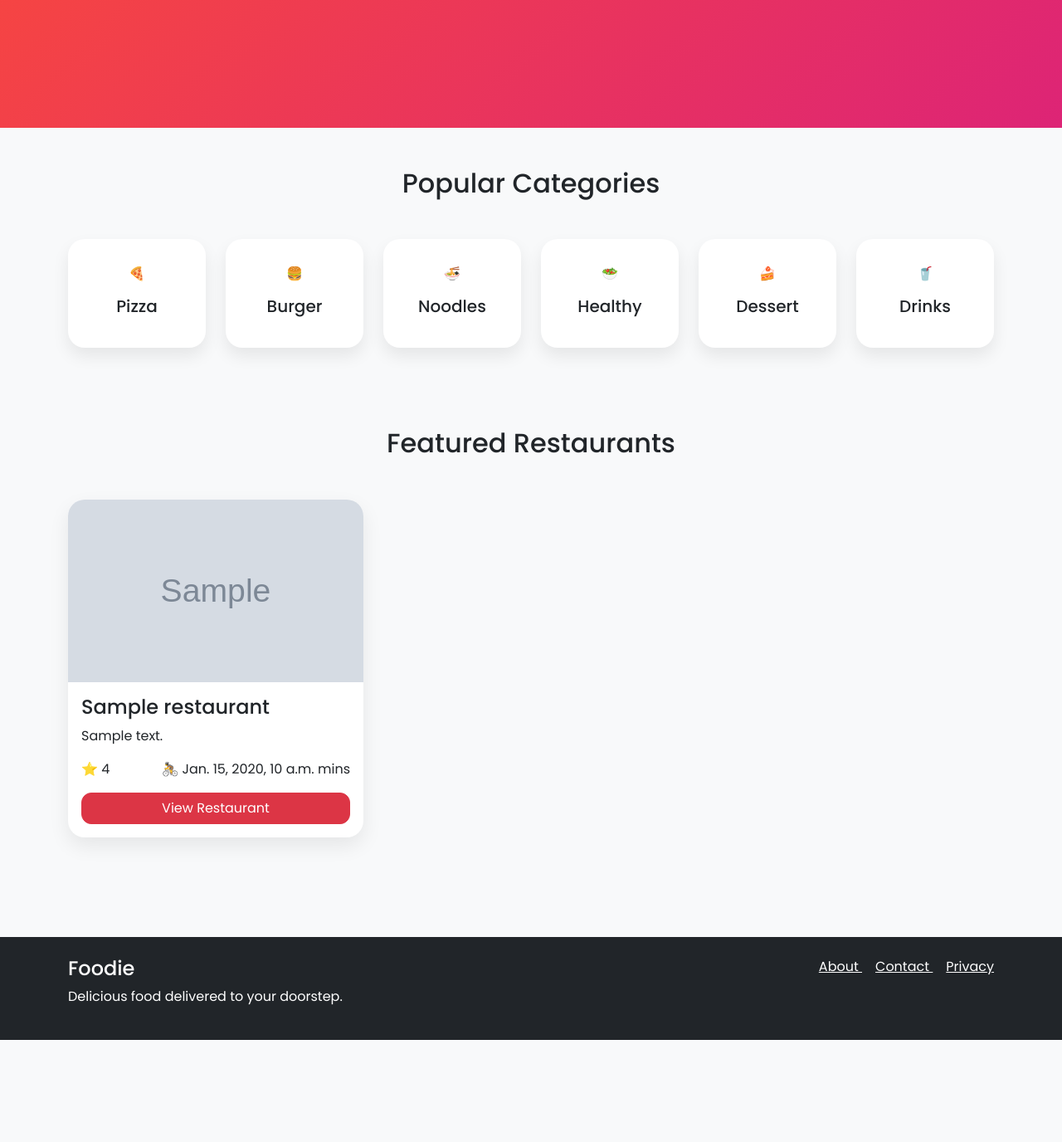
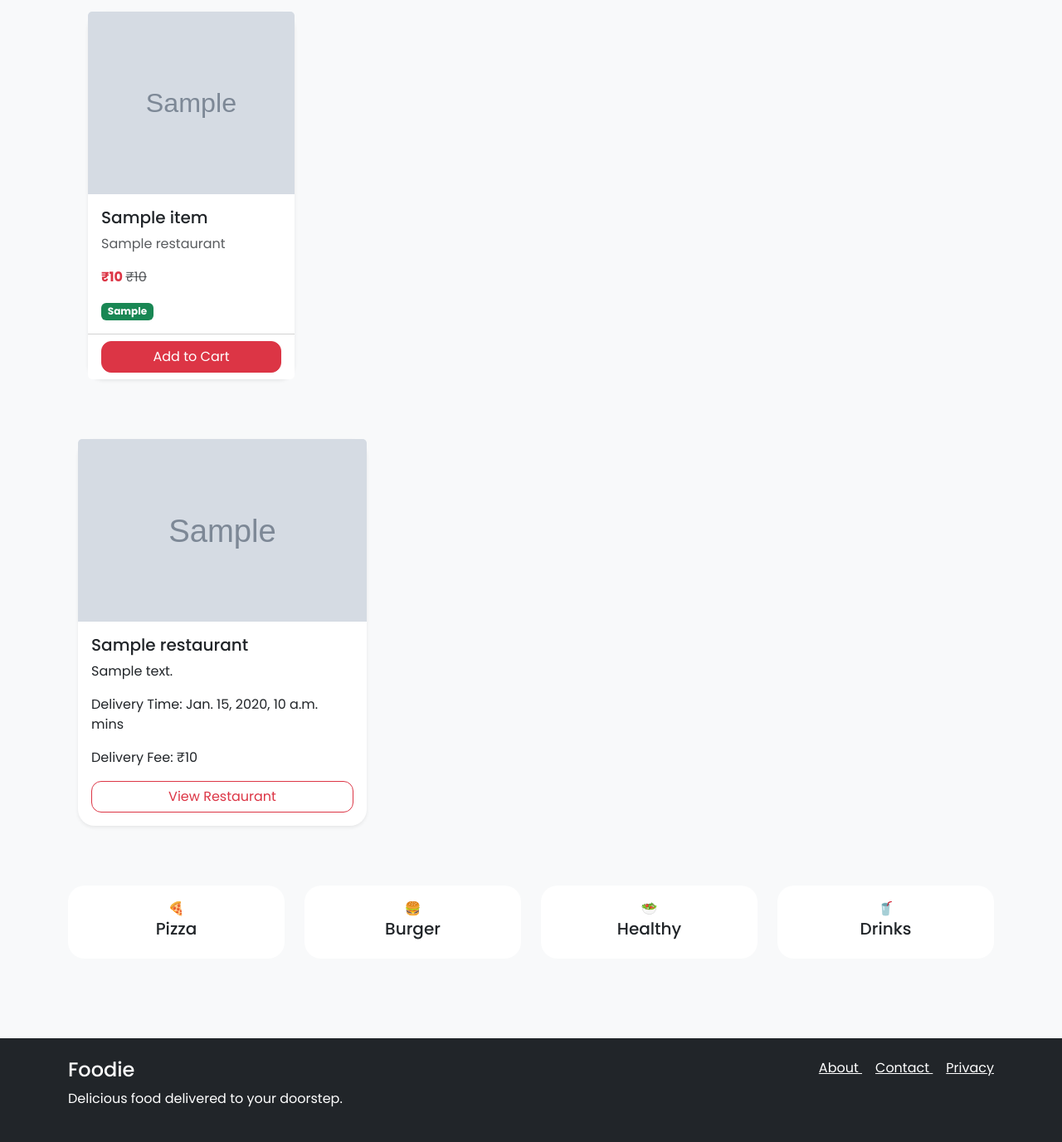
Before and after one commit to AnkitaPati15/food_delivery, a Django app: template food_delivery/templates/home.html in a window 1280 px wide. Shown: the part 622-1998 px from the top of the page at 83% size. Before the commit the page ends 1875 px from the top, so only its background shows below. Run offline with Django 5.2, Linux system fonts and the light colour scheme; the template is opened without the code that fills it: most values are stand-ins (such as "Sample title", 1, 10 or a date in 2020); grey boxes marked "Sample" are stand-in pictures.

Commit message:
Homepage with featured restaurants and dishes

```diff
--- a/food_delivery/templates/base.html
+++ b/food_delivery/templates/base.html
@@ -58,6 +58,23 @@ href="{% static 'css/profile.css' %}"
     {% include 'includes/navbar.html' %}
 
     <main>
+      <style>
+
+.card{
+
+transition:.3s;
+
+}
+
+.card:hover{
+
+transform:translateY(-6px);
+
+box-shadow:0 10px 20px rgba(0,0,0,.15);
+
+}
+
+</style>
 
         {% block content %}
         {% if messages %}
--- a/food_delivery/templates/home.html
+++ b/food_delivery/templates/home.html
@@ -1,6 +1,4 @@
-{% extends 'base.html' %}
-
-{% load static %}
+{% extends "base.html" %}
 
 {% block title %}
 Foodie
@@ -8,67 +6,141 @@ Foodie
 
 {% block content %}
 
-<section class="hero">
+<!-- Hero -->
+
+<section class="bg-danger text-white py-5">
 
 <div class="container">
 
-        <div class="row align-items-center">
+<h1 class="display-4">
 
-            <div class="col-lg-6">
-
-                <h1 class="display-3 fw-bold mb-4">
-
-                    Delicious Food
-
-                    <span class="text-warning">
-                        Delivered
-                    </span>
-
-                    To Your Door
+Delicious Food Delivered To Your Door
 
 </h1>
 
-                <p class="lead mb-4">
+<p>
 
 Order from your favourite restaurants.
-                    Fresh food.
-                    Fast delivery.
 
 </p>
 
-                <form class="row g-2">
+<a
+href="{% url 'restaurant-list' %}"
+class="btn btn-light">
 
-                    <div class="col-md-9">
+Explore Restaurants
 
-                        <input
-                            type="text"
-                            class="form-control form-control-lg"
-                            placeholder="Search restaurants or food..."
-                        >
+</a>
 
 </div>
 
-                    <div class="col-md-3">
+</section>
 
-                        <button
-                            class="btn btn-warning btn-lg w-100"
+<!-- Categories -->
+
+<div class="container py-5">
+
+<h2 class="mb-4">
+
+Popular Categories
+
+</h2>
+<!-- Featured Restaurants -->
+
+<div class="container py-5">
+
+    <h2 class="mb-4">
+
+        Featured Restaurants
+
+    </h2>
+<!-- Featured Menu Items -->
+
+<div class="container py-5">
+
+    <h2 class="mb-4">
+
+        Featured Dishes
+
+    </h2>
+
+    <div class="row">
+
+        {% for item in featured_menu_items %}
+
+        <div class="col-lg-3 col-md-4 col-sm-6 mb-4">
+
+            <div class="card h-100 shadow-sm">
+
+                {% if item.image %}
+
+                <img
+                    src="{{ item.image.url }}"
+                    class="card-img-top"
+                    style="height:220px; object-fit:cover;"
                 >
-                            Search
-                        </button>
+
+                {% endif %}
+
+                <div class="card-body">
+
+                    <h5 class="card-title">
+
+                        {{ item.name }}
+
+                    </h5>
+
+                    <p class="text-muted">
+
+                        {{ item.restaurant.name }}
+
+                    </p>
+
+                    <p>
+
+                        {% if item.discount_price %}
+
+                        <span class="text-danger fw-bold">
+
+                            ₹{{ item.discount_price }}
+
+                        </span>
+
+                        <del class="text-muted">
+
+                            ₹{{ item.price }}
+
+                        </del>
+
+                        {% else %}
+
+                        <span class="fw-bold">
+
+                            ₹{{ item.price }}
+
+                        </span>
+
+                        {% endif %}
+
+                    </p>
+
+                    <span class="badge bg-success">
+
+                        {{ item.get_food_type_display }}
+
+                    </span>
 
                 </div>
 
-                </form>
+                <div class="card-footer bg-white">
 
-            </div>
+                    <a
+                        href="#"
+                        class="btn btn-danger w-100">
 
-            <div class="col-lg-6 text-center">
+                        Add to Cart
 
-                <img
-                    src="{% static 'images/hero.png' %}"
-                    class="img-fluid"
-                    alt="Food Delivery"
-                >
+                    </a>
 
                 </div>
 
@@ -76,169 +148,54 @@ Foodie
 
         </div>
 
+        {% empty %}
 
-</section>
-<section class="py-5">
+        <p>No featured dishes available.</p>
 
-<div class="container">
-
-<h2 class="text-center mb-5">
-
-Popular Categories
-
-</h2>
-
-<div class="row g-4">
-
-<div class="col-md-2">
-
-<div class="category-card">
-
-🍕
-
-<h5>Pizza</h5>
+        {% endfor %}
 
     </div>
 
 </div>
 
-<div class="col-md-2">
-
-<div class="category-card">
-
-🍔
-
-<h5>Burger</h5>
-
-</div>
-
-</div>
-
-<div class="col-md-2">
-
-<div class="category-card">
-
-🍜
-
-<h5>Noodles</h5>
-
-</div>
-
-</div>
-
-<div class="col-md-2">
-
-<div class="category-card">
-
-🥗
-
-<h5>Healthy</h5>
-
-</div>
-
-</div>
-
-<div class="col-md-2">
-
-<div class="category-card">
-
-🍰
-
-<h5>Dessert</h5>
-
-</div>
-
-</div>
-
-<div class="col-md-2">
-
-<div class="category-card">
-
-🥤
-
-<h5>Drinks</h5>
-
-</div>
-
-</div>
-
-</div>
-
-</div>
-
-</section>
-<section class="py-5 bg-light">
-
-    <div class="container">
-
-        <h2 class="text-center mb-5">
-
-            Featured Restaurants
-
-        </h2>
-
     <div class="row">
 
         {% for restaurant in restaurants %}
 
-            <div class="col-lg-4 col-md-6 mb-4">
+        <div class="col-md-4 mb-4">
 
-                <div class="restaurant-card">
+            <div class="card h-100 shadow-sm">
 
-                    {% if restaurant.cover_image %}
-
+                {% if restaurant.logo %}
                 <img
-                        src="{{ restaurant.cover_image.url }}"
-                        class="restaurant-image"
-                        alt="{{ restaurant.name }}"
+                    src="{{ restaurant.logo.url }}"
+                    class="card-img-top"
+                    style="height:220px; object-fit:cover;"
                 >
-
-                    {% else %}
-
-                    <img
-                        src="https://placehold.co/600x300?text=Restaurant"
-                        class="restaurant-image"
-                        alt="Restaurant"
-                    >
-
                 {% endif %}
 
-                    <div class="p-3">
+                <div class="card-body">
 
-                        <h4>
+                    <h5>{{ restaurant.name }}</h5>
 
-                            {{ restaurant.name }}
-
-                        </h4>
+                    <p>{{ restaurant.address }}</p>
 
                     <p>
 
-                            {{ restaurant.description|truncatewords:15 }}
+                        Delivery Time:
+                        {{ restaurant.delivery_time }} mins
 
                     </p>
 
-                        <div class="d-flex justify-content-between">
+                    <p>
 
-                            <span>
+                        Delivery Fee:
+                        ₹{{ restaurant.delivery_fee }}
 
-                                ⭐ {{ restaurant.average_rating }}
-
-                            </span>
-
-                            <span>
-
-                                🚴 {{ restaurant.delivery_time }} mins
-
-                            </span>
-
-                        </div>
-
-                        <div class="mt-3">
-
+                    </p>
                     <a
-                                href="/restaurants/{{ restaurant.id }}/"
-                                class="btn btn-danger w-100"
-                            >
+    href="#"
+    class="btn btn-outline-danger w-100">
 
     View Restaurant
 
@@ -250,19 +207,9 @@ Popular Categories
 
         </div>
 
-            </div>
-
         {% empty %}
 
-            <div class="text-center">
-
-                <h4>
-
-                    No Restaurants Available
-
-                </h4>
-
-            </div>
+        <p>No restaurants available.</p>
 
         {% endfor %}
 
@@ -270,6 +217,90 @@ Popular Categories
 
 </div>
 
-</section>
+<div class="row">
+
+<div class="col-md-3">
+
+<div class="card text-center">
+
+<div class="card-body">
+
+🍕
+
+<h5>
+
+Pizza
+
+</h5>
+
+</div>
+
+</div>
+
+</div>
+
+<div class="col-md-3">
+
+<div class="card text-center">
+
+<div class="card-body">
+
+🍔
+
+<h5>
+
+Burger
+
+</h5>
+
+</div>
+
+</div>
+
+</div>
+
+<div class="col-md-3">
+
+<div class="card text-center">
+
+<div class="card-body">
+
+🥗
+
+<h5>
+
+Healthy
+
+</h5>
+
+</div>
+
+</div>
+
+</div>
+
+<div class="col-md-3">
+
+<div class="card text-center">
+
+<div class="card-body">
+
+🥤
+
+<h5>
+
+Drinks
+
+</h5>
+
+</div>
+
+</div>
+
+</div>
+
+</div>
+
+</div>
 
 {% endblock %}
```
Also changed, not shown: food_delivery/restaurants/views.py (+18 -3 lines). Lines whose indentation alone changed are shown as unchanged.
